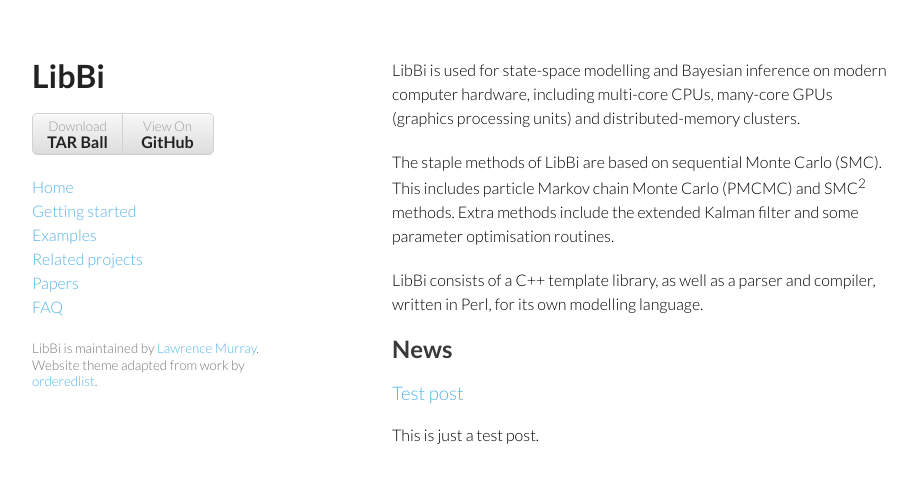
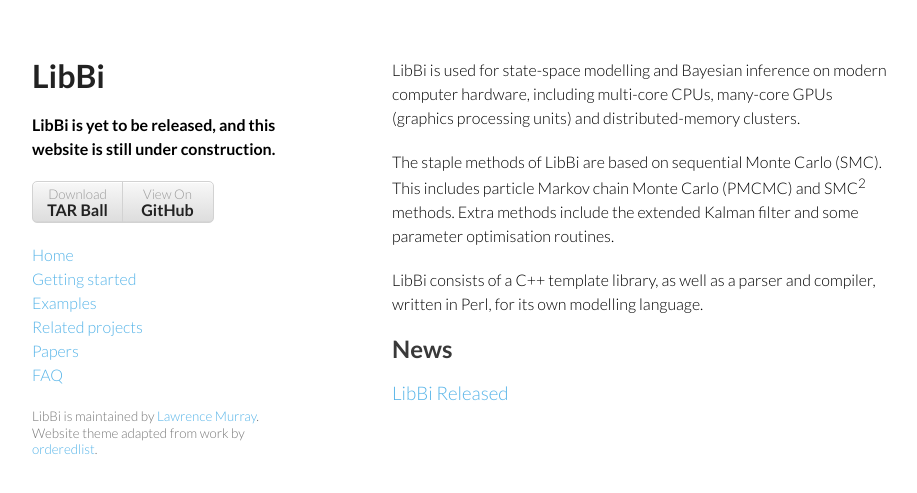
Before and after one commit to lawmurray/LibBi, a Jekyll site: the page built from 00-index.md, in a window 1280 px wide. Shown: the top 493 px of the page, without its empty margins (178-1095 px from the left). Built offline with Jekyll 4.4.1, drawn with Linux system fonts in a browser that asks for light colours.

Commit message:
Added under construction text, changed links from lawmurray account to libbi account.

```diff
--- a/_includes/header.html
+++ b/_includes/header.html
@@ -23,9 +23,12 @@
       <header>
         <h1>LibBi</h1>
 
+        <p><strong>LibBi is yet to be released, and this website is still
+	    under construction.</strong></p>
+
         <ul class="buttons">
-          <li><a href="https://github.com/lawmurray/LibBi/tarball/master">Download <strong>TAR Ball</strong></a></li>
-          <li><a href="https://github.com/lawmurray/LibBi">View On <strong>GitHub</strong></a></li>
+          <li><a href="https://github.com/libbi/LibBi/tarball/master">Download <strong>TAR Ball</strong></a></li>
+          <li><a href="https://github.com/libbi/LibBi">View On <strong>GitHub</strong></a></li>
         </ul>
 
         {% include pages.html %}
--- a/_posts/2013-05-21-test-post.md
+++ /dev/null
@@ -1,6 +0,0 @@
----
-layout: post
-title: Test post
----
-
-This is just a test post.
--- /dev/null
+++ b/_posts/2013-06-01-LibBi-Released.md
@@ -0,0 +1,4 @@
+---
+layout: post
+title: LibBi Released
+---
```
Also changed, not shown: 30-related.md (+4 -4 lines), 60-faq.md (+3 -4 lines).
